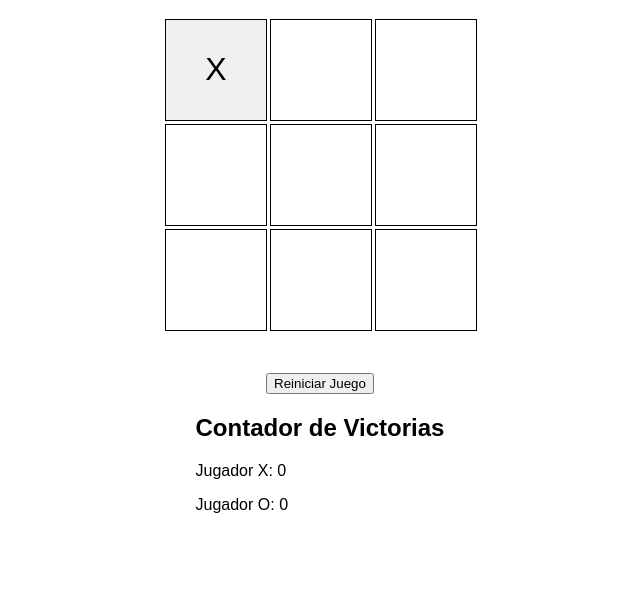
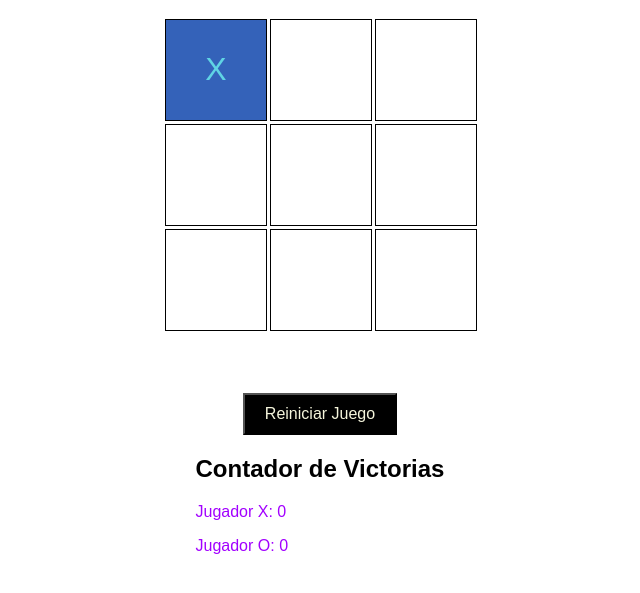
Before and after one commit to JimenaEsquivel05/Tic-Tac-Toe, a plain HTML site: page index.html in a window 1280 px wide. Both pictures are taken after a click on the element 536 px from the left and 138 px from the top of the page. Shown: the part 69-662 px from the top of the page, without its empty margins (320-960 px from the left). Drawn offline with Linux system fonts and the light colour scheme.

Commit message:
Update styles.css

```diff
--- a/styles.css
+++ b/styles.css
@@ -32,3 +32,33 @@ body {
     margin-top: 20px;
     font-size: 1.5rem;
 }
+
+
+p{
+    color: rgb(162, 0, 255);
+}
+
+
+.x-color {
+    background-color: rgb(52, 98, 185) !important; /* Fondo azul para X */
+    color: rgb(96, 212, 228);
+}
+
+.o-color {
+    background-color: rgb(233, 64, 89) !important; /* Fondo rosa para O */
+    color: pink;
+}
+
+
+#restart {
+    margin-top: 20px;
+    padding: 10px 20px;
+    font-size: 1rem;
+    cursor: pointer;
+}
+
+
+button{
+    background-color: black;
+    color: beige;
+}
```
